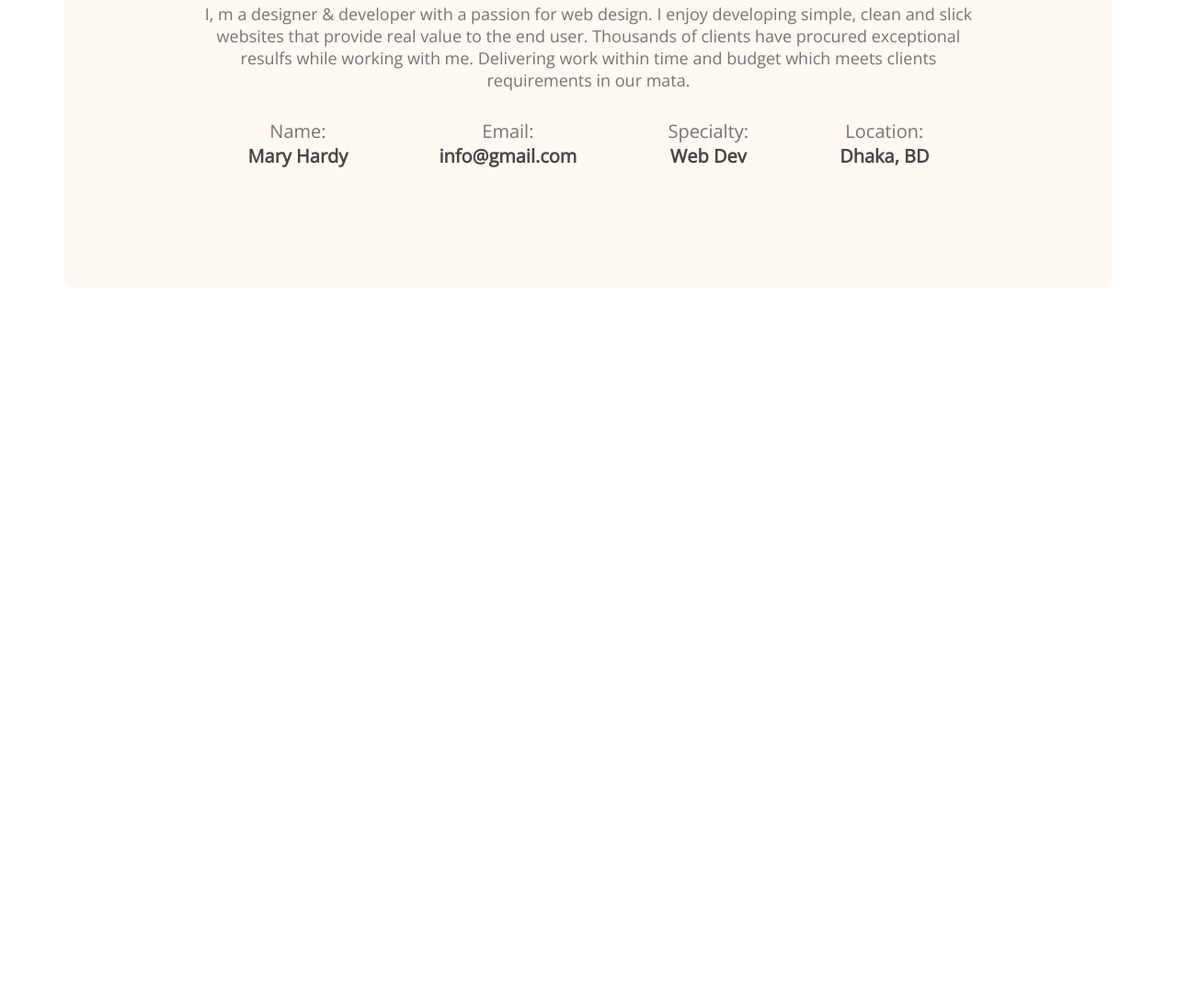
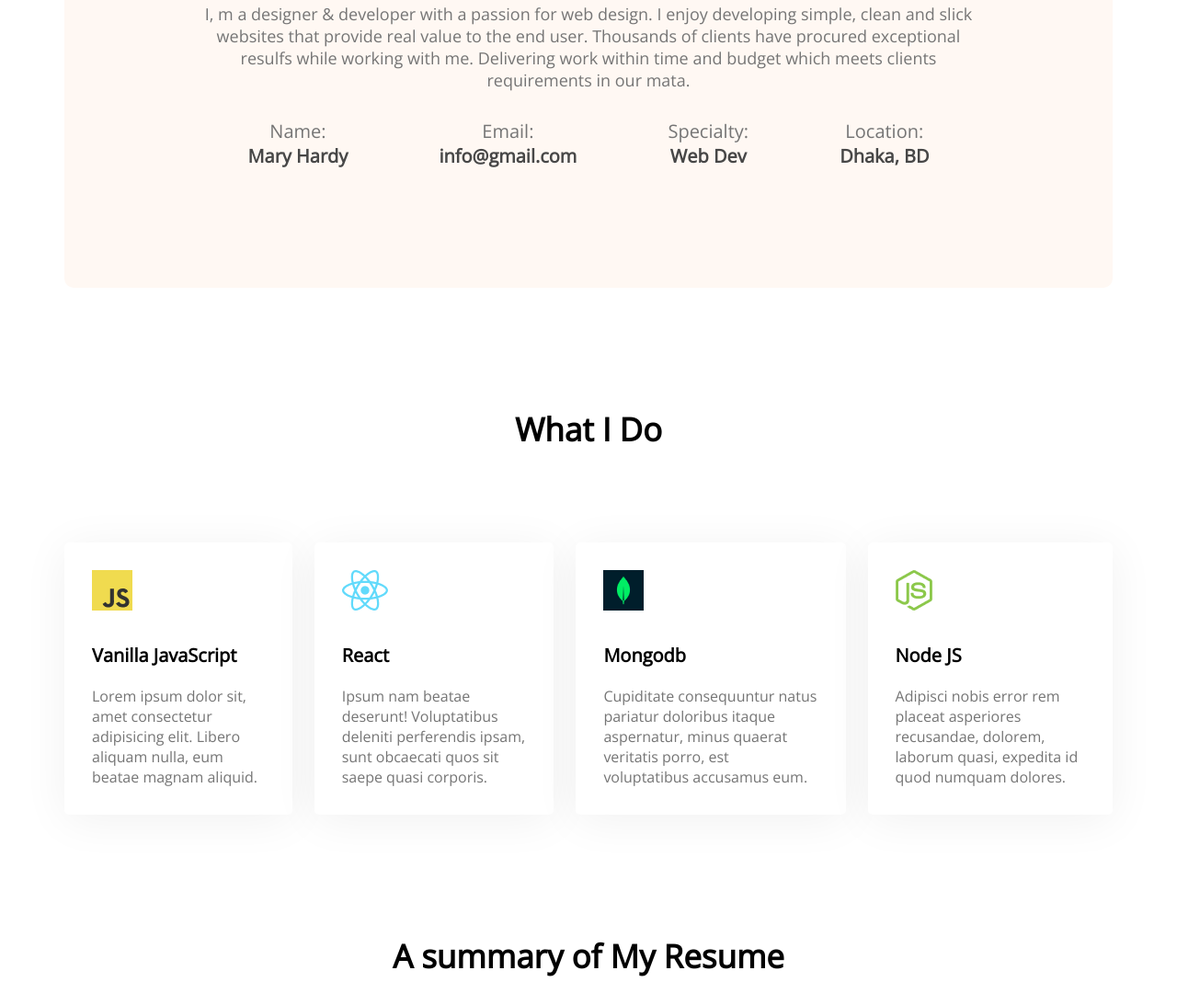
Before and after one commit to asrafsujan247/developer-portfolio, a plain HTML site: page index.html in a window 1280 px wide. Shown: the part 1114-2207 px from the top of the page at 92% size. Before the commit the page ends 1427 px from the top, so only its background shows below. Drawn offline with nearby package versions, Linux system fonts and the light colour scheme.

Commit message:
added skill content

```diff
--- a/index.html
+++ b/index.html
@@ -35,9 +35,13 @@
         </div>
     </header>
     <main>
+        <!-- about section -->
         <section class="about">
             <h3 class="section-title">About Me</h3>
-            <p class="section-description">I, m a designer & developer with a passion for web design. I enjoy developing simple, clean and slick websites that provide real value to the end user. Thousands of clients have procured exceptional resulfs while working with me. Delivering work within time and budget which meets clients requirements in our mata.</p>
+            <p class="section-description">I, m a designer & developer with a passion for web design. I enjoy developing
+                simple, clean and slick websites that provide real value to the end user. Thousands of clients have
+                procured exceptional resulfs while working with me. Delivering work within time and budget which meets
+                clients requirements in our mata.</p>
             <div class="about-info-container">
                 <div class="about-info">
                     <p class="info-title">Name:</p>
@@ -57,6 +61,36 @@
                 </div>
             </div>
         </section>
+        <!-- what i do section -->
+        <section class="what-i-do">
+            <h3 class="section-title what-i-do-title">What I Do</h3>
+            <div class="skills-container">
+                <div class="skill">
+                    <img src="images/icons/js.png" alt="">
+                    <p class="skill-title">Vanilla JavaScript</p>
+                    <p class="skill-description">Lorem ipsum dolor sit, amet consectetur adipisicing elit. Libero aliquam nulla, eum beatae magnam aliquid.</p>
+                </div>
+                <div class="skill">
+                    <img src="images/icons/react.png" alt="">
+                    <p class="skill-title">React</p>
+                    <p class="skill-description">Ipsum nam beatae deserunt! Voluptatibus deleniti perferendis ipsam, sunt obcaecati quos sit saepe quasi corporis.</p>
+                </div>
+                <div class="skill">
+                    <img src="images/icons/mongo.png" alt="">
+                    <p class="skill-title">Mongodb</p>
+                    <p class="skill-description">Cupiditate consequuntur natus pariatur doloribus itaque aspernatur, minus quaerat veritatis porro, est voluptatibus accusamus eum.</p>
+                </div>
+                <div class="skill">
+                    <img src="images/icons/nodejs.png" alt="">
+                    <p class="skill-title">Node JS</p>
+                    <p class="skill-description">Adipisci nobis error rem placeat asperiores recusandae, dolorem, laborum quasi, expedita id quod numquam dolores.</p>
+                </div>
+            </div>
+        </section>
+        <!-- Resume section -->
+        <section class="resume">
+            <h3 class="section-title">A summary of My Resume</h3>
+        </section>
 
     </main>
     <footer>
--- a/styles/portfolio.css
+++ b/styles/portfolio.css
@@ -79,10 +79,12 @@ main {
     max-width: 1140px;
     margin: 0 auto;
 }
-
+section{
+    margin-top: 130px;
+}
 /* about section styles */
 .about {
-    margin-top: 130px;
+
     background: #FFF8F3;
     border-radius: 10px;
     padding: 130px 150px;
@@ -90,10 +92,11 @@ main {
 }
 
 .section-title {
-
+    text-align: center;
     margin-bottom: 30px;
     font-weight: 700;
     font-size: 35px;
+
 }
 
 .section-description {
@@ -101,17 +104,50 @@ main {
     font-size: 18px;
     margin-bottom: 30px;
 }
-.about-info-container{
+
+.about-info-container {
     display: flex;
     justify-content: space-around;
 }
-.about .info-title{
+
+.about .info-title {
     font-size: 20px;
     color: #757575;
 }
-.info-description{
+
+.info-description {
     font-weight: 700;
     font-size: 20px;
     color: #474747;
 
 }
+
+/* What i do styles */
+
+.what-i-do-title{
+    margin-bottom: 100px;
+}
+
+.skills-container {
+    display: flex;
+    gap: 24px;
+}
+
+.skill {
+    background: #FFFFFF;
+    box-shadow: 0px 6px 50px rgba(0, 0, 0, 0.06);
+    border-radius: 5px;
+    padding:30px;
+}
+
+.skill-title {
+    font-weight: 700;
+    font-size: 20px;
+    margin-top: 30px;
+    margin-bottom: 20px;
+}
+
+.skill-description {
+    color: #757575;
+}
+/* Resume styles */
```
